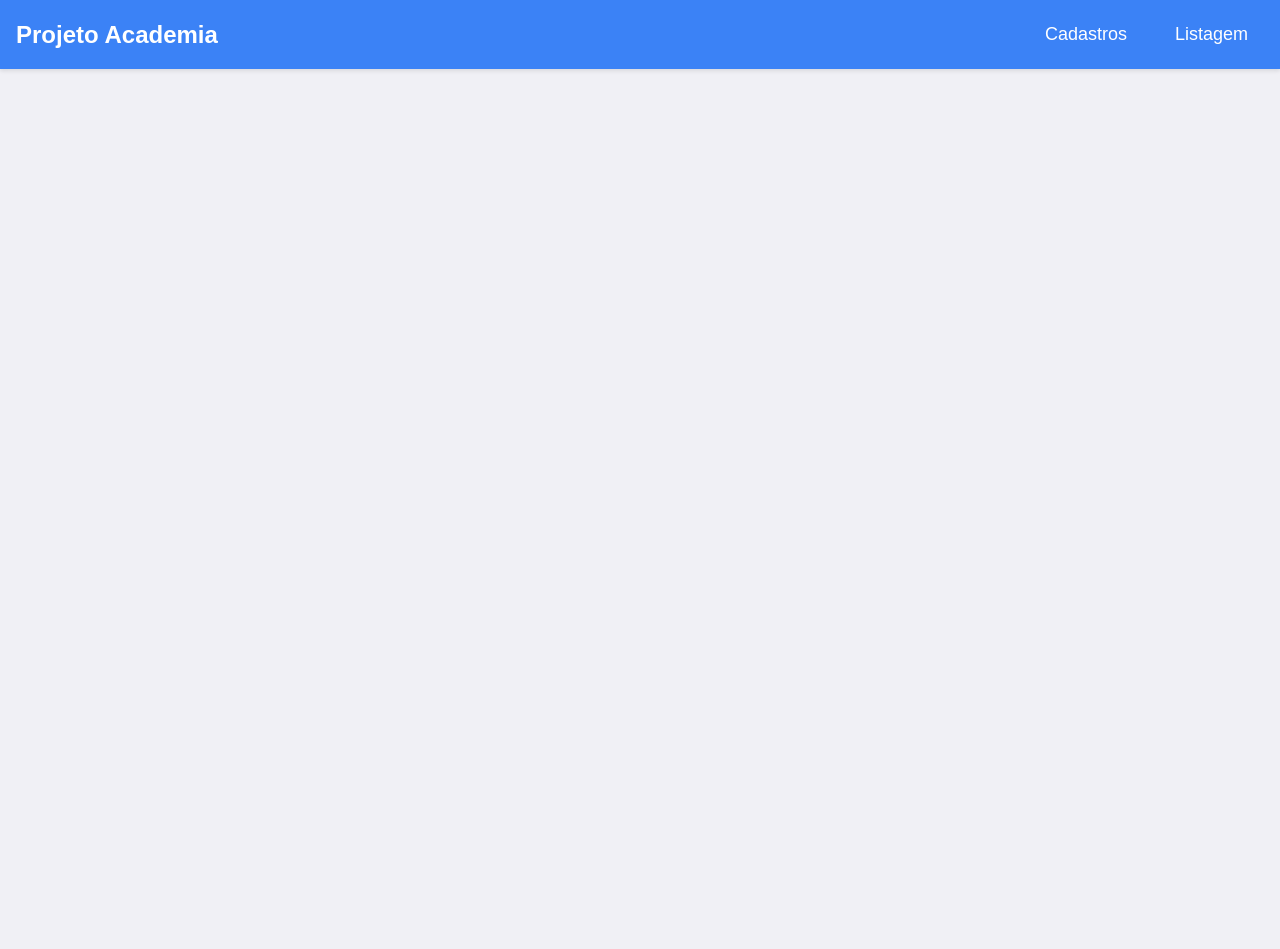
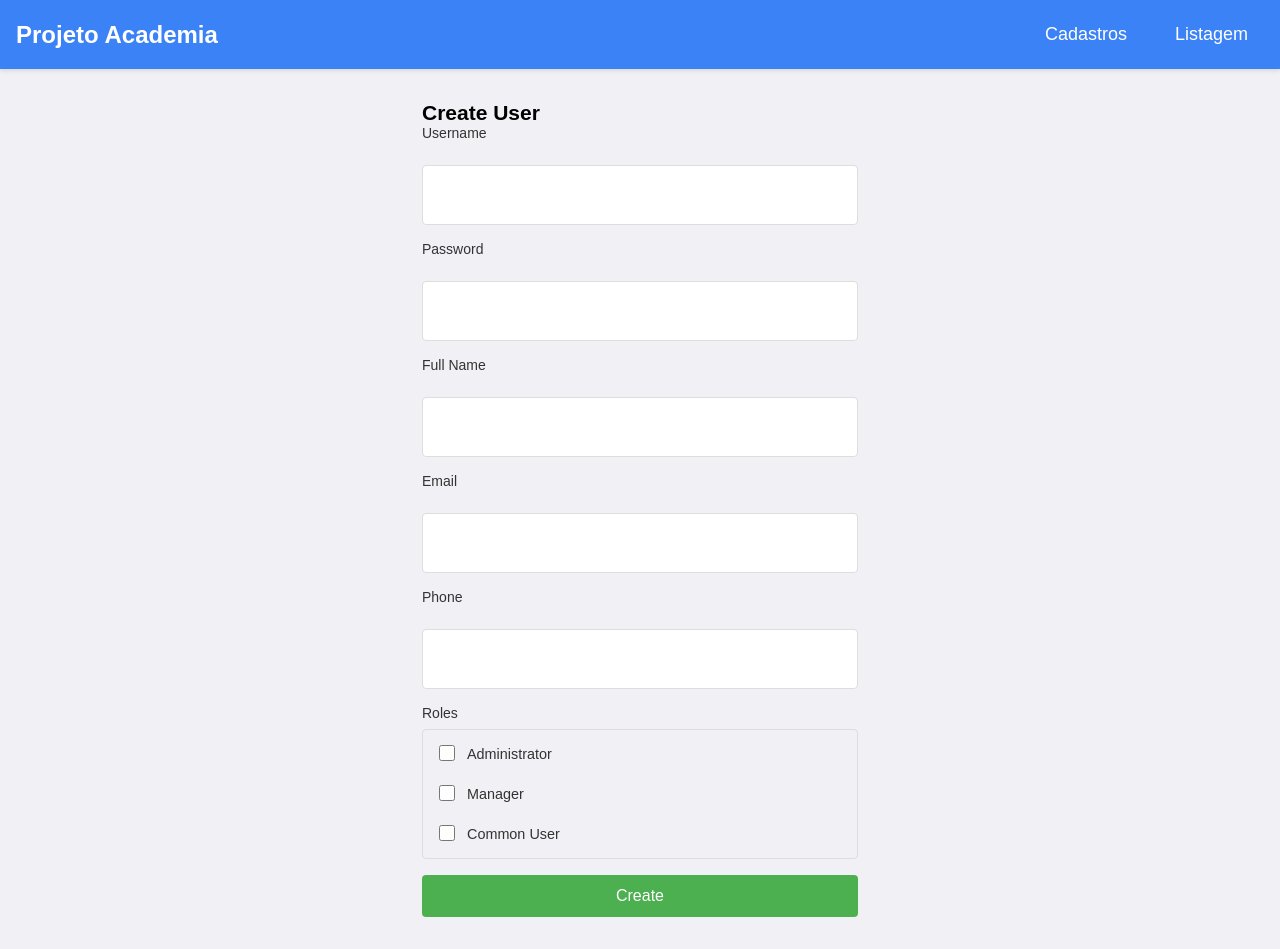
Before and after one commit to leonardopfeng/projeto-academia, a React (Create React App) app in the folder client/: page /user/add in a window 1280 px wide. Before the commit the page ends 800 px from the top, so only its background shows below. Built offline with nearby package versions, Linux system fonts and the light colour scheme; a web font is replaced by a local one.

Commit message:
feat: implemented form and view for User

```diff
--- a/client/src/components/organisms/Header.js
+++ b/client/src/components/organisms/Header.js
@@ -35,6 +35,7 @@ export const Header = () => {
                         <div className="dropdown-menu">
                             <Link to="/exercise/add" className="dropdown-item" onClick={() => setActiveDropdown(null)}>Cadastrar Exercício</Link>
                             <Link to="/exerciseGroup/add" className="dropdown-item" onClick={() => setActiveDropdown(null)}>Cadastrar Grupo</Link>
+                            <Link to="/user/add" className="dropdown-item" onClick={() => setActiveDropdown(null)}>Cadastrar Usuário</Link>
                         </div>
                     )}
                 </div>
@@ -50,6 +51,7 @@ export const Header = () => {
                         <div className="dropdown-menu">
                             <Link to="/exercise/view" className="dropdown-item" onClick={() => setActiveDropdown(null)}>Exercícios</Link>
                             <Link to="/exerciseGroup/view" className="dropdown-item" onClick={() => setActiveDropdown(null)}>Grupos de Exercício</Link>
+                            <Link to="/user/view" className="dropdown-item" onClick={() => setActiveDropdown(null)}>Usuários</Link>
                         </div>
                     )}
                 </div>
--- /dev/null
+++ b/client/src/pages/User/Form.js
@@ -0,0 +1,130 @@
+import React from 'react';
+import DynamicForm from '../../components/molecules/DynamicForm';
+import api from '../../services/api';
+import { useNavigate, useParams } from 'react-router-dom';
+
+const UserForm = () => {
+  const navigate = useNavigate();
+  const { id } = useParams();
+  const [initialData, setInitialData] = React.useState({});
+
+  React.useEffect(() => {
+    const fetchUser = async () => {
+      if (id) {
+        try {
+          const response = await api.get(`/api/user/v1/${id}`, {
+            headers: {
+              'Authorization': `Bearer ${localStorage.getItem('accessToken')}`
+            }
+          });
+          console.log('Fetched user data:', response.data);
+          const userData = {
+            key: response.data.key,
+            userName: response.data.userName,
+            fullname: response.data.fullname,
+            email: response.data.email,
+            phone: response.data.phone,
+            roles: response.data.roles || []
+          };
+          console.log('Setting initial data:', userData);
+          setInitialData(userData);
+        } catch (error) {
+          console.error('Error fetching user:', error);
+          navigate('/user/view');
+        }
+      }
+    };
+
+    fetchUser();
+  }, [id, navigate]);
+
+  const fields = [
+    {
+      name: 'userName',
+      label: 'Username',
+      type: 'text',
+      required: true
+    },
+    {
+      name: 'password',
+      label: 'Password',
+      type: 'password',
+      required: !id // Password is required only for new users
+    },
+    {
+      name: 'fullname',
+      label: 'Full Name',
+      type: 'text',
+      required: true
+    },
+    {
+      name: 'email',
+      label: 'Email',
+      type: 'email',
+      required: true
+    },
+    {
+      name: 'phone',
+      label: 'Phone',
+      type: 'tel',
+      required: true
+    },
+    {
+      name: 'roles',
+      label: 'Roles',
+      type: 'multiselect',
+      required: true,
+      options: [
+        { value: 'ADMIN', label: 'Administrator' },
+        { value: 'MANAGER', label: 'Manager' },
+        { value: 'COMMON_USER', label: 'Common User' }
+      ]
+    }
+  ];
+
+  const handleSubmit = async (formData) => {
+    try {
+      const headers = {
+        'Authorization': `Bearer ${localStorage.getItem('accessToken')}`
+      };
+
+      const payload = {
+        userName: formData.userName,
+        fullname: formData.fullname,
+        email: formData.email,
+        phone: formData.phone,
+        roles: formData.roles || []
+      };
+
+      // Only include password in payload if it's provided (new user or password change)
+      if (formData.password) {
+        payload.password = formData.password;
+      }
+
+      if (id) {
+        // Update existing user
+        payload.key = parseInt(id, 10);
+        await api.put(`/api/user/v1`, payload, { headers });
+      } else {
+        // Create new user
+        await api.post('/api/user/v1', payload, { headers });
+      }
+      navigate('/user/view');
+    } catch (error) {
+      console.error('Error saving user:', error);
+      alert('Failed to save user');
+    }
+  };
+
+  return (
+    <DynamicForm
+      fields={fields}
+      onSubmit={handleSubmit}
+      initialData={initialData}
+      title={id ? 'Edit User' : 'Create User'}
+      submitButtonText={id ? 'Update' : 'Create'}
+    />
+  );
+};
+
+export default UserForm;
--- /dev/null
+++ b/client/src/pages/User/View.css
@@ -0,0 +1,34 @@
+.user-view {
+  max-width: 800px;
+  margin: 0 auto;
+  padding: 2rem;
+}
+
+.user-view-header {
+  display: flex;
+  justify-content: space-between;
+  align-items: center;
+  margin-bottom: 2rem;
+}
+
+.user-view h1 {
+  color: #333;
+  font-size: 2rem;
+  font-weight: 600;
+  margin: 0;
+}
+
+.add-button {
+  background-color: #4CAF50;
+  color: white;
+  padding: 10px 20px;
+  border: none;
+  border-radius: 4px;
+  cursor: pointer;
+  font-size: 14px;
+  transition: background-color 0.2s;
+}
+
+.add-button:hover {
+  background-color: #45a049;
+}
--- /dev/null
+++ b/client/src/pages/User/View.js
@@ -0,0 +1,103 @@
+import React from 'react';
+import { useNavigate } from 'react-router-dom';
+import DataView from '../../components/molecules/DataView';
+import SearchFilter from '../../components/molecules/SearchFilter';
+import api from "../../services/api";
+import './View.css';
+
+const UserView = () => {
+  const navigate = useNavigate();
+  const [users, setUsers] = React.useState([]);
+  const [filteredUsers, setFilteredUsers] = React.useState([]);
+
+  React.useEffect(() => {
+    const fetchUsers = async () => {
+      try {
+        const response = await api.get('/api/user/v1', {
+          headers: {
+            'Authorization': `Bearer ${localStorage.getItem('accessToken')}`
+          }
+        });
+
+        const usersData = response.data?._embedded?.userVOList || [];
+        setUsers(usersData);
+      } catch (error) {
+        console.error('Error fetching users:', error);
+        setUsers([]);
+      }
+    };
+
+    fetchUsers();
+  }, []);
+
+  React.useEffect(() => {
+    setFilteredUsers(users);
+  }, [users]);
+
+  const handleUserClick = (user) => {
+    navigate(`/user/edit/${user.key}`);
+  };
+
+  const handleDelete = async (user) => {
+    if (window.confirm('Are you sure you want to delete this user?')) {
+      try {
+        await api.delete(`/api/user/v1/${user.key}`, {
+          headers: {
+            'Authorization': `Bearer ${localStorage.getItem('accessToken')}`
+          }
+        });
+
+        setUsers(prevUsers =>
+          prevUsers.filter(u => u.key !== user.key)
+        );
+      } catch (error) {
+        console.error('Error deleting user:', error);
+        alert('Failed to delete user');
+      }
+    }
+  };
+
+  const searchFields = [
+    { key: 'userName', label: 'Username' },
+    { key: 'fullname', label: 'Full Name' },
+    { key: 'email', label: 'Email' },
+    { key: 'roles', label: 'Role' }
+  ];
+
+  const handleFilterChange = (searchValues) => {
+    const filtered = users.filter(user => {
+      return Object.entries(searchValues).every(([key, value]) => {
+        if (!value) return true; // if search value is empty, include all
+        const fieldValue = user[key]?.toString().toLowerCase() || '';
+        return fieldValue.includes(value.toLowerCase());
+      });
+    });
+    setFilteredUsers(filtered);
+  };
+
+  return (
+    <div className="user-view">
+      <div className="user-view-header">
+        <h1>Users</h1>
+        <button
+          className="add-button"
+          onClick={() => navigate('/user/add')}
+        >
+          Add User
+        </button>
+      </div>
+      <SearchFilter
+        searchFields={searchFields}
+        onFilterChange={handleFilterChange}
+      />
+      <DataView
+        data={filteredUsers}
+        fields={['userName', 'fullname', 'email', 'phone', 'roles']}
+        onItemClick={handleUserClick}
+        onDelete={handleDelete}
+      />
+    </div>
+  );
+};
+
+export default UserView;
--- a/client/src/routes.js
+++ b/client/src/routes.js
@@ -7,6 +7,8 @@ import ExerciseView from "./pages/Exercise/View";
 import ExerciseGroupView from "./pages/ExerciseGroup/View";
 import ExerciseForm from "./pages/Exercise/Form";
 import ExerciseGroupForm from "./pages/ExerciseGroup/Form";
+import UserView from "./pages/User/View";
+import UserForm from "./pages/User/Form";
 import { Header } from "./components/organisms/Header";
 
 export default function AppRoutes(){
@@ -26,6 +28,9 @@ export default function AppRoutes(){
                     <Route path="/exerciseGroup/view" element={<ExerciseGroupView/>}/>
                     <Route path="/exerciseGroup/add" element={<ExerciseGroupForm/>}/>
                     <Route path="/exerciseGroup/edit/:id" element={<ExerciseGroupForm/>}/>
+                    <Route path="/user/view" element={<UserView/>}/>
+                    <Route path="/user/add" element={<UserForm/>}/>
+                    <Route path="/user/edit/:id" element={<UserForm/>}/>
                 </Routes>
             </main>
         </>
```
